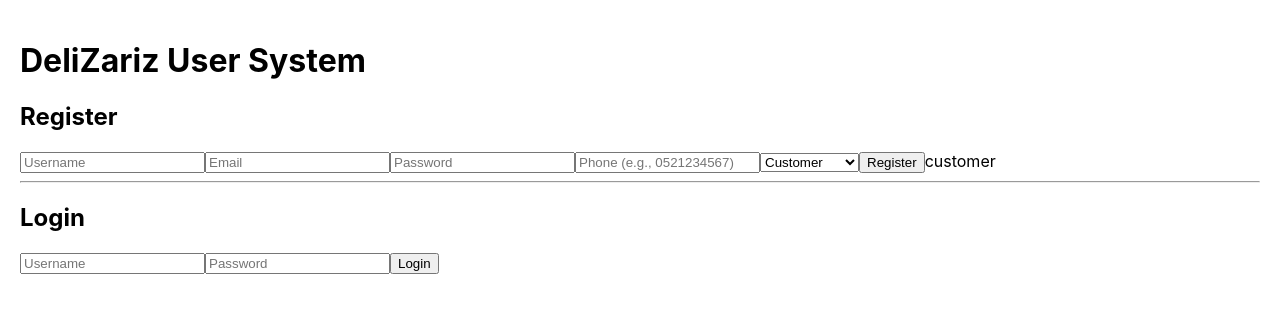
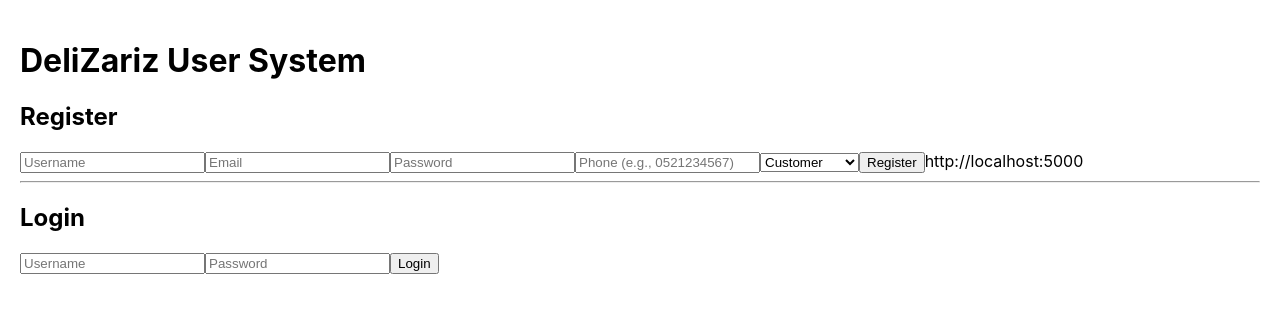
Before and after one commit to Benlevia/DeliFront, a React (Create React App) app: page / in a window 1280 px wide. Shown: the top 312 px of the page. Built offline with nearby package versions, Linux system fonts and the light colour scheme.

Commit message:
test env

```diff
--- a/src/components/RegisterForm.js
+++ b/src/components/RegisterForm.js
@@ -84,7 +84,7 @@ const RegisterForm = () => {
           <option value="deleveryguy">Delivery Guy</option>
         </select>
         <button type="submit">Register</button>
-        <span>{formData.userType}</span>
+        <span>{URL}</span>
       </form>
 
       {/* הודעת שגיאה או הצלחה */}
```
